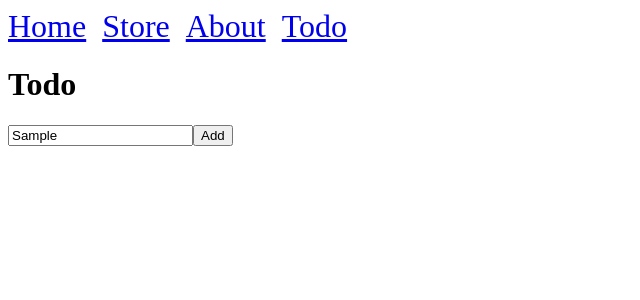
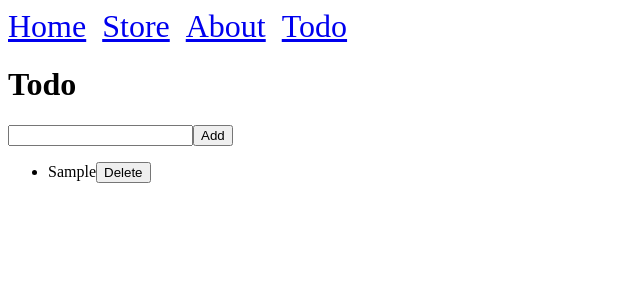
Before and after one commit to bobbyDeepak1415/debugging_01, a React (Vite) app: page /todo in a window 1280 px wide. Both pictures are taken after typing "Sample" into the empty fields and a click on the button "Add". Shown: the top 300 px of the page, without its empty margins (0-640 px from the left). Built offline with nearby package versions, Linux system fonts and the light colour scheme.

Commit message:
debugging

```diff
--- a/src/components/Todo.tsx
+++ b/src/components/Todo.tsx
@@ -3,21 +3,39 @@
 import { useState } from "react";
 
 function Todo() {
+  const [item, setItem] = useState<string>("");
+  const [items, setItems] = useState<string[]>([]);
 
+  const handleClick = () => {
+    setItems((prev) => [...prev, item]);
 
-    const [item,setItem]=useState("")
+    setItem("");
+  };
 
-    const handleClick=()=>{
+  const handleDelete=()=>{
 
-    }
+  }
 
   return (
     <div>
       <h1>Todo</h1>
 
-<input value={item} onChange={(e)=>setItem(e.target.value)}></input>
-<button onClick={handleClick}>Add</button>
+      <input value={item} onChange={(e) => setItem(e.target.value)}></input>
+      <button onClick={handleClick}>Add</button>
+      <div>
+        <ul>
+          {items.map((item, index) => {
+            return <li key={index}>
+                <div>
 
+                <span>{item}</span>
+                <button onClick={()=>handleDelete(index)}>Delete</button>
+                </div>
+
+            </li>;
+          })}
+        </ul>
+      </div>
     </div>
   );
 }
```
